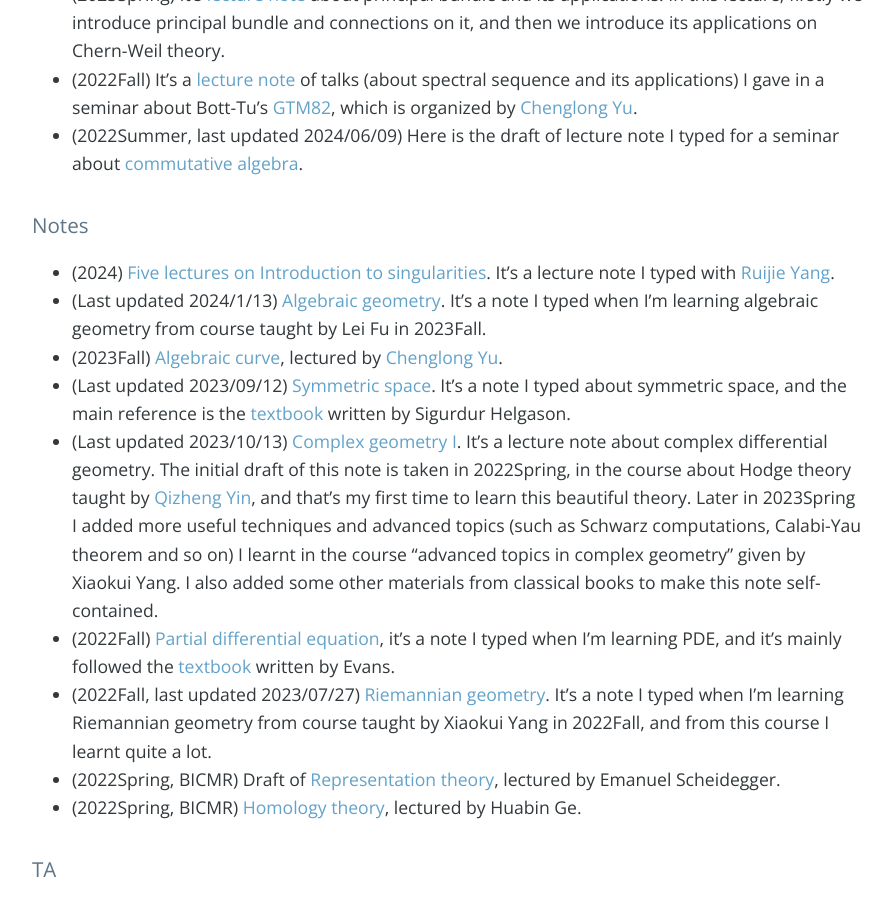
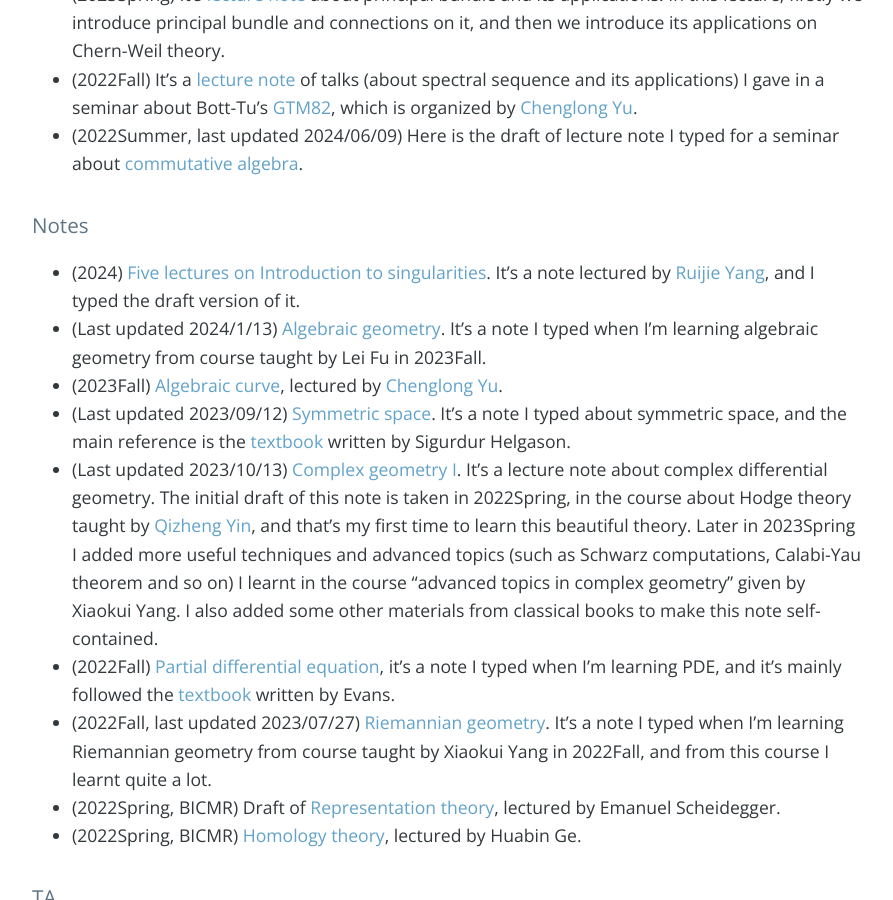
Before and after one commit to bowenl-math/bowenl-math.github.io, a Jekyll site: the page built from index.md, in a window 1280 px wide and 900 px high, scrolled down 1159 px. Shown: the whole window, without its empty margins (192-1085 px from the left). Built offline with Jekyll 4.4.1, drawn with Linux system fonts in a browser that asks for light colours; nearby versions of some CDN libraries; our own code applies the rules of GitHub Pages for plain Markdown files; the list of posts is cut into pages by our own code; comment, search, counter and statistics services are not loaded.

Commit message:
Update index.md

```diff
--- a/index.md
+++ b/index.md
@@ -16,7 +16,7 @@ My email is liubw22 [at] mails.tsinghua.edu.cn, and my workstation is S103 at C7
  * (2022Summer, last updated 2024/06/09) Here is the draft of lecture note I typed for a seminar about [commutative algebra](notes/2022Summer/commutative_algebra.pdf).
 
 ### Notes
-* (2024) [Five lectures on Introduction to singularities](https://drive.google.com/file/d/1TNwJU4qZ8c1ai_CBEsrb2sbbXOeXEMT9/view). It's a lecture note I typed with [Ruijie Yang](https://sites.google.com/view/ruijie-yang/).
+* (2024) [Five lectures on Introduction to singularities](https://drive.google.com/file/d/1TNwJU4qZ8c1ai_CBEsrb2sbbXOeXEMT9/view). It's a note lectured by [Ruijie Yang](https://sites.google.com/view/ruijie-yang/), and I typed the draft version of it.
 * (Last updated 2024/1/13) [Algebraic geometry](notes/2023Fall/algebraic_geometry.pdf). It's a note I typed when I'm learning algebraic geometry from course taught by Lei Fu in 2023Fall.
 * (2023Fall) [Algebraic curve](notes/2023Fall/algebraic_curve.pdf), lectured by [Chenglong Yu](https://chenglongyu.github.io/).
 * (Last updated 2023/09/12) [Symmetric space](notes/personal notes/symmetric_space.pdf). It's a note I typed about symmetric space, and the main reference is the [textbook](https://books.google.com.hk/books/about/Differential_Geometry_Lie_Groups_and_Sym.html?id=DWGvsa6bcuMC&redir_esc=y) written by Sigurdur Helgason.
```
